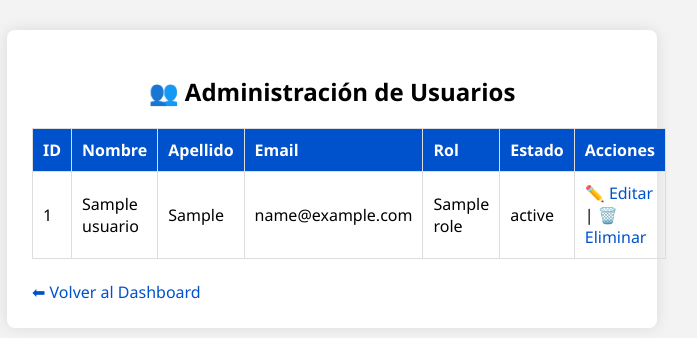
After one commit to CarrilloFernando/final-programacion, a PHP site: page /finalprogramacion/admin/usuarios.php in a window 1280 px wide. The commit adds this page. Shown: the top 338 px of the page, without its empty margins (308-1005 px from the left). Run offline with PHP 8.4, Linux system fonts and the light colour scheme; the visitor is signed in with stand-in values (Sample User, id 1); tables that the repository leaves empty or names only in its code hold one stand-in row (values such as "Sample post"); some libraries are stand-ins or nearby versions.

Commit message:
Se agregaron paginas del entorno de dashboard

```diff
--- /dev/null
+++ b/admin/styles.css
@@ -0,0 +1,131 @@
+/* styles.css */
+
+body {
+    font-family: "Segoe UI", sans-serif;
+    margin: 0;
+    padding: 0;
+    background-color: #f3f3f3;
+}
+
+.form-container {
+    max-width: 600px;
+    margin: 30px auto;
+    background-color: white;
+    padding: 25px;
+    border-radius: 8px;
+    box-shadow: 0 0 15px rgba(0, 0, 0, 0.1);
+}
+
+h2,
+h3 {
+  text-align: center;
+}
+
+input,
+button,
+select {
+  width: 100%;
+  padding: 10px;
+  margin-top: 12px;
+  margin-bottom: 12px;
+  border: 1px solid #ccc;
+  border-radius: 5px;
+  font-size: 15px;
+}
+
+button {
+  background-color: #0052cc;
+  color: white;
+  font-weight: bold;
+  cursor: pointer;
+  transition: background-color 0.3s;
+}
+
+button:hover {
+  background-color: #003d99;
+}
+
+a {
+  color: #0052cc;
+  text-decoration: none;
+}
+
+a:hover {
+  text-decoration: underline;
+}
+
+table {
+  width: 100%;
+  border-collapse: collapse;
+  margin-top: 15px;
+}
+
+th,
+td {
+  border: 1px solid #ddd;
+  padding: 10px;
+  text-align: left;
+}
+
+th {
+  background-color: #0052cc;
+  color: white;
+}
+
+@media (max-width: 600px) {
+  .form-container {
+    margin: 10px;
+    padding: 15px;
+  }
+
+  table,
+  thead,
+  tbody,
+  th,
+  td,
+  tr {
+    display: block;
+  }
+
+  th {
+    display: none;
+  }
+
+  td {
+    position: relative;
+    padding-left: 50%;
+  }
+
+  td::before {
+    position: absolute;
+    top: 10px;
+    left: 10px;
+    width: 45%;
+    padding-right: 10px;
+    white-space: nowrap;
+    font-weight: bold;
+    color: #333;
+  }
+
+  td:nth-of-type(1)::before {
+    content: "ID";
+  }
+  td:nth-of-type(2)::before {
+    content: "Nombre";
+  }
+  td:nth-of-type(3)::before {
+    content: "Apellido / Acción";
+  }
+  td:nth-of-type(4)::before {
+    content: "Email / Fecha";
+  }
+  td:nth-of-type(5)::before {
+    content: "Rol / IP";
+  }
+  td:nth-of-type(6)::before {
+    content: "Estado";
+  }
+  td:nth-of-type(7)::before {
+    content: "Acciones";
+  }
+}
--- /dev/null
+++ b/admin/usuarios.php
@@ -0,0 +1,66 @@
+<?php
+session_start();
+
+// Validación de sesión y rol
+if (!isset($_SESSION['id_usuario']) || $_SESSION['rol'] != 1) {
+    header("Location: ../login/login_principal.php");
+    exit();
+}
+
+require_once '../database/db.php';
+$db = new Database();
+$conn = $db->obtenerConexion();
+
+// Obtener todos los usuarios
+$stmt = $conn->prepare("SELECT u.id_usuario, u.nombre_usuario, u.apellido, u.email, r.nombre_rol, e.nombre_estado
+                        FROM usuarios u
+                        JOIN roles r ON u.id_rol = r.id_rol
+                        JOIN estado_usuario e ON u.id_estado = e.id_estado");
+$stmt->execute();
+$usuarios = $stmt->fetchAll(PDO::FETCH_ASSOC);
+?>
+
+<!DOCTYPE html>
+<html lang="es">
+<head>
+    <meta charset="UTF-8">
+    <title>Administrar Usuarios</title>
+    <link rel="stylesheet" href="styles.css">
+</head>
+<body>
+    <div class="form-container">
+        <h2>👥 Administración de Usuarios</h2>
+        <table>
+            <thead>
+                <tr>
+                    <th>ID</th>
+                    <th>Nombre</th>
+                    <th>Apellido</th>
+                    <th>Email</th>
+                    <th>Rol</th>
+                    <th>Estado</th>
+                    <th>Acciones</th>
+                </tr>
+            </thead>
+            <tbody>
+                <?php foreach ($usuarios as $usuario): ?>
+                    <tr>
+                        <td><?= $usuario['id_usuario'] ?></td>
+                        <td><?= htmlspecialchars($usuario['nombre_usuario']) ?></td>
+                        <td><?= htmlspecialchars($usuario['apellido']) ?></td>
+                        <td><?= htmlspecialchars($usuario['email']) ?></td>
+                        <td><?= $usuario['nombre_rol'] ?></td>
+                        <td><?= $usuario['nombre_estado'] ?></td>
+                        <td>
+                            <a href="editar_usuario.php?id=<?= $usuario['id_usuario'] ?>">✏️ Editar</a> |
+                            <a href="eliminar_usuario.php?id=<?= $usuario['id_usuario'] ?>" onclick="return confirm('¿Eliminar usuario?')">🗑️ Eliminar</a>
+                        </td>
+                    </tr>
+                <?php endforeach; ?>
+            </tbody>
+        </table>
+        <br>
+        <a href="../index.php">⬅ Volver al Dashboard</a>
+    </div>
+</body>
+</html>
--- a/login/cambiar_password.php
+++ b/login/cambiar_password.php
@@ -10,7 +10,7 @@ if (empty($token)) {
 <head>
     <meta charset="UTF-8">
     <title>Cambiar Contraseña</title>
-    <link rel="stylesheet" href="../styles.css">
+    <link rel="stylesheet" href="styles.css">
 </head>
 <body>
     <div class="form-container">
--- a/logout.php
+++ b/logout.php
@@ -3,5 +3,9 @@ session_start();
 session_unset();
 session_destroy();
 
+// Evitar que el navegador vuelva a páginas protegidas
+header("Cache-Control: no-store, no-cache, must-revalidate, max-age=0");
+header("Pragma: no-cache");
+
 header("Location: login/login_principal.php");
 exit();
```
Also changed, not shown: admin/logs.php (added, +53 -0 lines), index.php (+6 -1 lines), perfil.php (added, +93 -0 lines).
